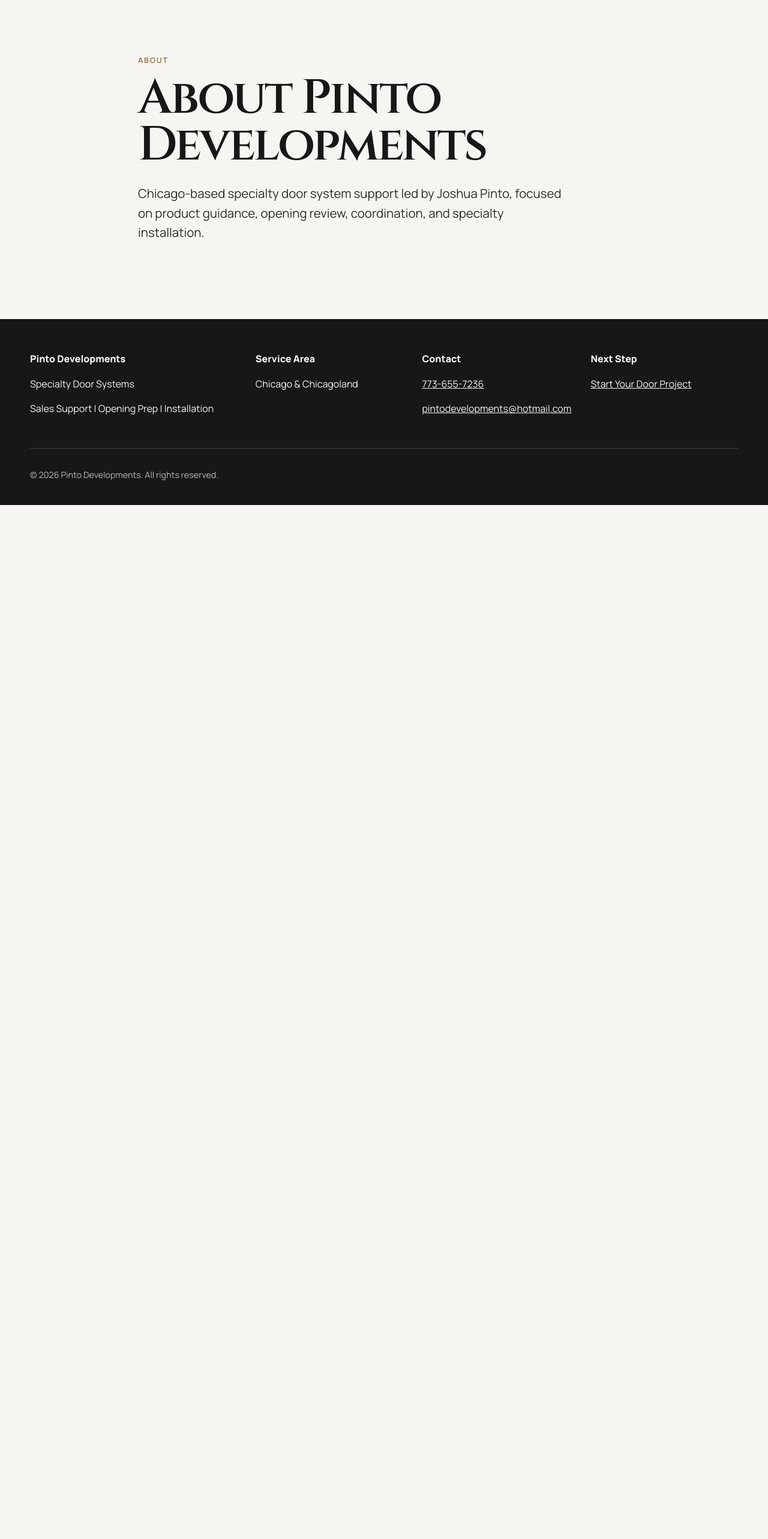
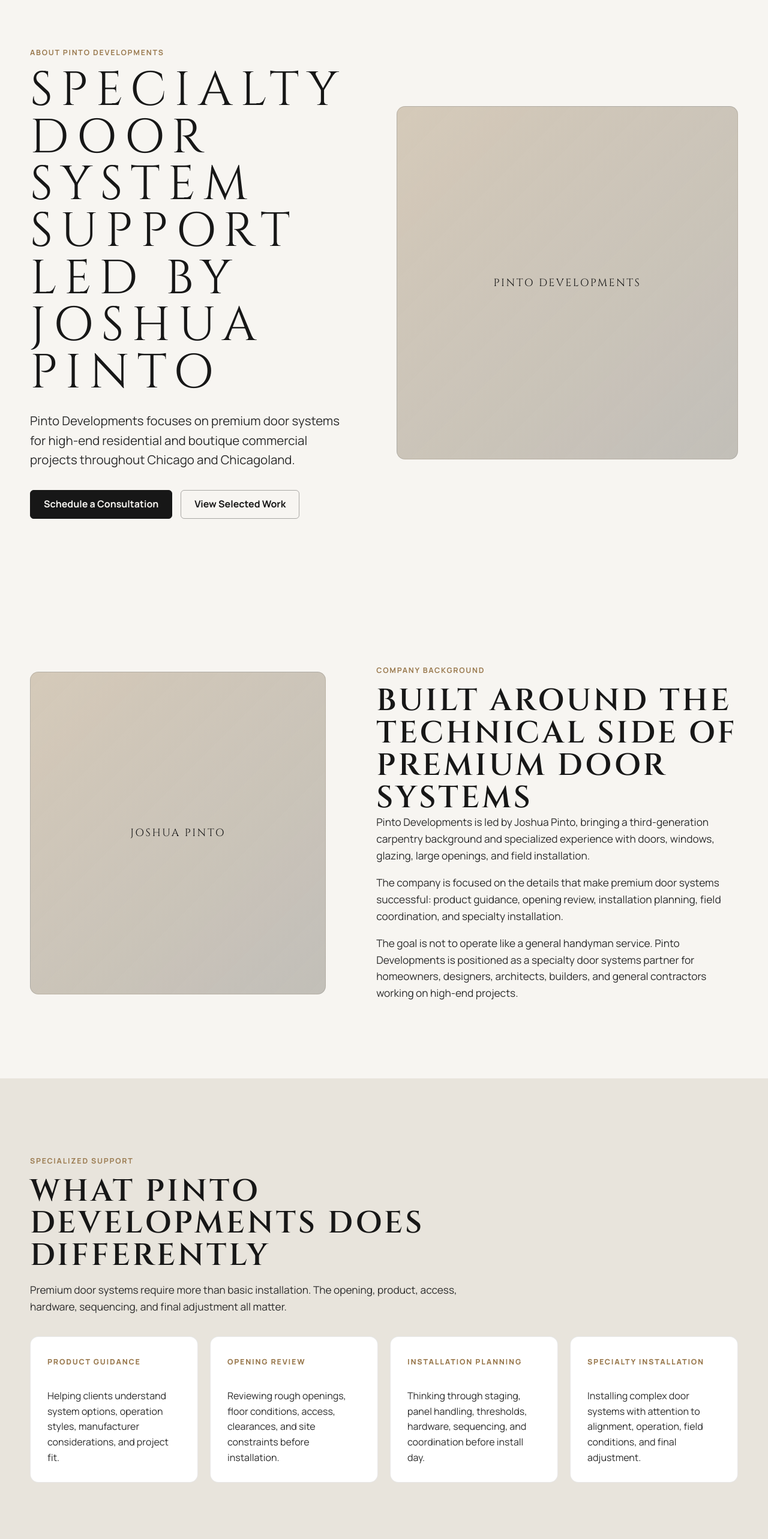
Before and after one commit to acurunner79/pinto-developments-portfolio, a React (Vite) app: page /about in a window 1280 px wide. Shown: the part 120-2686 px from the top of the page at 60% size. Before the commit the page ends 962 px from the top, so only its background shows below. Built offline with nearby package versions, Linux system fonts and the light colour scheme.

Commit message:
About page built with foundational layout

```diff
--- a/src/pages/AboutPage.jsx
+++ b/src/pages/AboutPage.jsx
@@ -1,15 +1,163 @@
+import Button from "../components/ui/Button.jsx";
+import CTASection from "../components/sections/CTASection.jsx";
+import SectionHeader from "../components/ui/SectionHeader.jsx";
+
+const specialtyItems = [
+  {
+    title: "Product Guidance",
+    text: "Helping clients understand system options, operation styles, manufacturer considerations, and project fit.",
+  },
+  {
+    title: "Opening Review",
+    text: "Reviewing rough openings, floor conditions, access, clearances, and site constraints before installation.",
+  },
+  {
+    title: "Installation Planning",
+    text: "Thinking through staging, panel handling, thresholds, hardware, sequencing, and coordination before install day.",
+  },
+  {
+    title: "Specialty Installation",
+    text: "Installing complex door systems with attention to alignment, operation, field conditions, and final adjustment.",
+  },
+];
+
+const trustItems = [
+  "Licensed and insured",
+  "Chicago & Chicagoland service area",
+  "High-end residential focus",
+  "Boutique commercial support",
+  "Door, window, and glazing background",
+  "Large-opening field experience",
+];
+
 function AboutPage() {
   return (
-    <section className="page-section">
-      <div className="container narrow">
-        <p className="eyebrow">About</p>
-        <h1>About Pinto Developments</h1>
-        <p className="lede">
-          Chicago-based specialty door system support led by Joshua Pinto, focused on product
-          guidance, opening review, coordination, and specialty installation.
-        </p>
-      </div>
-    </section>
+    <>
+      <section className="service-hero">
+        <div className="container service-hero-grid">
+          <div className="service-hero-content">
+            <p className="eyebrow">About Pinto Developments</p>
+            <h1 className="display-heading">Specialty door system support led by Joshua Pinto</h1>
+            <p className="lede">
+              Pinto Developments focuses on premium door systems for high-end residential and
+              boutique commercial projects throughout Chicago and Chicagoland.
+            </p>
+
+            <div className="button-row">
+              <Button to="/contact">Schedule a Consultation</Button>
+              <Button to="/portfolio" variant="secondary">
+                View Selected Work
+              </Button>
+            </div>
+          </div>
+
+          <div className="service-hero-image image-placeholder" aria-hidden="true">
+            <span>Pinto Developments</span>
+          </div>
+        </div>
+      </section>
+
+      <section className="page-section">
+        <div className="container about-story-grid">
+          <div className="image-placeholder" aria-hidden="true">
+            <span>Joshua Pinto</span>
+          </div>
+
+          <div>
+            <p className="eyebrow">Company Background</p>
+            <h2>Built around the technical side of premium door systems</h2>
+
+            <div className="rich-text">
+              <p>
+                Pinto Developments is led by Joshua Pinto, bringing a third-generation carpentry
+                background and specialized experience with doors, windows, glazing, large openings,
+                and field installation.
+              </p>
+              <p>
+                The company is focused on the details that make premium door systems successful:
+                product guidance, opening review, installation planning, field coordination, and
+                specialty installation.
+              </p>
+              <p>
+                The goal is not to operate like a general handyman service. Pinto Developments is
+                positioned as a specialty door systems partner for homeowners, designers,
+                architects, builders, and general contractors working on high-end projects.
+              </p>
+            </div>
+          </div>
+        </div>
+      </section>
+
+      <section className="page-section surface-section">
+        <div className="container">
+          <SectionHeader
+            eyebrow="Specialized Support"
+            title="What Pinto Developments does differently"
+            text="Premium door systems require more than basic installation. The opening, product, access, hardware, sequencing, and final adjustment all matter."
+          />
+
+          <div className="card-grid card-grid-4">
+            {specialtyItems.map((item) => (
+              <article className="info-card" key={item.title}>
+                <span className="card-label">{item.title}</span>
+                <p>{item.text}</p>
+              </article>
+            ))}
+          </div>
+        </div>
+      </section>
+
+      <section className="page-section planning-section">
+        <div className="container planning-grid">
+          <div>
+            <p className="eyebrow">Trust + Focus</p>
+            <h2>A focused partner for specialty door projects</h2>
+            <p>
+              Pinto Developments supports clients and project teams with technical door system
+              experience, practical field coordination, and a clear focus on premium residential and
+              boutique commercial applications.
+            </p>
+          </div>
+
+          <ul className="check-list">
+            {trustItems.map((item) => (
+              <li key={item}>{item}</li>
+            ))}
+          </ul>
+        </div>
+      </section>
+
+      <section className="page-section">
+        <div className="container split-section">
+          <div>
+            <p className="eyebrow">Project Fit</p>
+            <h2>Best suited for premium systems and complex openings</h2>
+          </div>
+
+          <div className="rich-text">
+            <p>
+              Pinto Developments is a good fit for clients who are planning large openings,
+              specialty systems, custom doors, or architectural door features that need careful
+              coordination before installation.
+            </p>
+            <p>
+              That includes bi-fold door systems, multi-slide systems, pocketing systems, pivot
+              doors, solid steel door systems, aluminum systems, and hidden Murphy Doors.
+            </p>
+          </div>
+        </div>
+      </section>
+
+      <CTASection
+        eyebrow="About Your Project"
+        title="Have a specialty door system in mind?"
+        text="Send project photos, opening size, location, timeline, and the door system you are considering."
+        primaryLabel="Schedule a Consultation"
+        primaryTo="/contact"
+        secondaryLabel="View the Process"
+        secondaryTo="/process"
+      />
+    </>
   );
 }
 
--- a/src/styles/layout.css
+++ b/src/styles/layout.css
@@ -1232,3 +1232,22 @@ h3 {
     grid-template-columns: 1fr;
   }
 }
+
+/* About page */
+
+.about-story-grid {
+  display: grid;
+  grid-template-columns: 0.9fr 1.1fr;
+  gap: clamp(32px, 7vw, 84px);
+  align-items: center;
+}
+
+.about-story-grid .image-placeholder {
+  min-height: clamp(340px, 42vw, 560px);
+}
+
+@media (max-width: 980px) {
+  .about-story-grid {
+    grid-template-columns: 1fr;
+  }
+}
```
